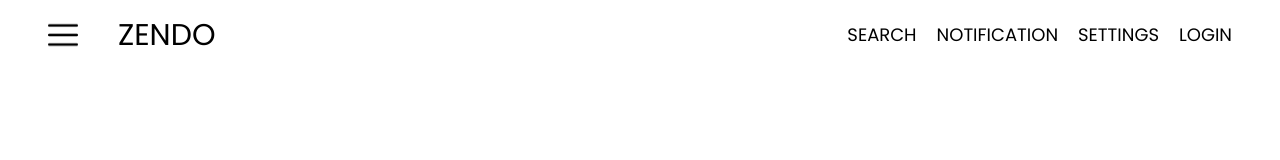
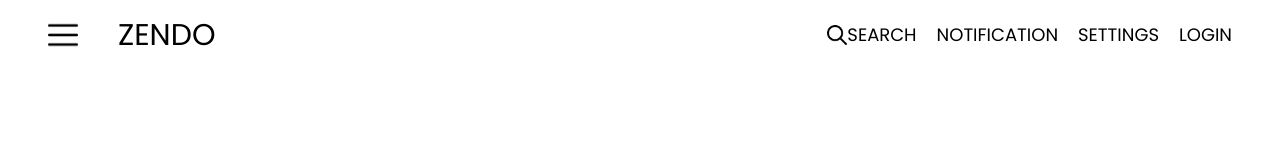
Before and after one commit to cheat2001/Zendo, an Angular app: page / in a window 1280 px wide. Shown: the top 160 px of the page. Built offline with nearby package versions, Linux system fonts and the light colour scheme; a web font is replaced by a local one.

Commit message:
init search pop up

```diff
--- a/src/app/navbar/navbar.component.html
+++ b/src/app/navbar/navbar.component.html
@@ -1,4 +1,4 @@
-<nav class="w-[100%] h-[70px]   flex items-center justify-between px-12">
+<nav class="w-[100%] h-[70px]  flex items-center justify-between px-12">
     <div class="flex items-center gap-10 ">
         <div class="h-[100%] cursor-pointer" (click)="actionEvent()">
             <img width="30" src="../../assets/images/menu.png" alt="">
@@ -6,7 +6,8 @@
         <h1 class="text-3xl cursor-pointer selection:not-sr-only">ZENDO</h1>
     </div>
     <ul class="flex items-center gap-5 text-lg uppercase">
-        <li>
+        <li class="flex" (click)="searchActionEvent()">
+            <img width="20" class="object-contain" src="../../assets/images/search.png" alt="">
             <a href="#">Search</a>
         </li>
         <li>
@@ -26,6 +27,15 @@
 
 <!-- Pop up End -->
 
-<!-- overlay start -->
-<div (click)="actionEvent()" [ngClass]="action?'':'hidden'" class="w-[100%] h-[100vh] top-0 absolute left-0 bg-[#00000073] duration-500 overflow-hidden"></div>
+<!-- overlay start with pop up-->
+<div (click)="actionEvent()" [ngClass]="action?'':'opacity-0 pointer-events-none'" class="w-[100%] h-[100vh] top-0 absolute left-0 bg-[#00000073] duration-500 overflow-hidden"></div>
 <!-- overlay end -->
+
+
+
+<!-- overlay start with search-->
+<div (click)="searchActionEvent()" [ngClass]="searchAction?'duration-400':'opacity-0 pointer-events-none'" class="w-[100%] h-[100vh] top-0 absolute left-0 bg-[#00000073] duration-500 overflow-hidden ease-in-out"></div>
+<!-- overlay end -->
+<!-- search bar start -->
+<div [ngClass]="searchAction?'top-[0] duration-300':''" class="z-100 w-[100%] h-[50vh] bg-[#ffffff] absolute top-[-100%] left-0 duration-300 ease-in-out"></div>
+<!-- search bar end -->
--- a/src/app/navbar/navbar.component.ts
+++ b/src/app/navbar/navbar.component.ts
@@ -15,5 +15,9 @@ export class NavbarComponent implements OnInit {
   actionEvent():void{
     this.action=!this.action;
   }
+  searchAction:boolean=false;
+  searchActionEvent():void{
+    this.searchAction=!this.searchAction;
+  }
 
 }
```
Also changed, not shown: src/assets/images/search.png (added).
